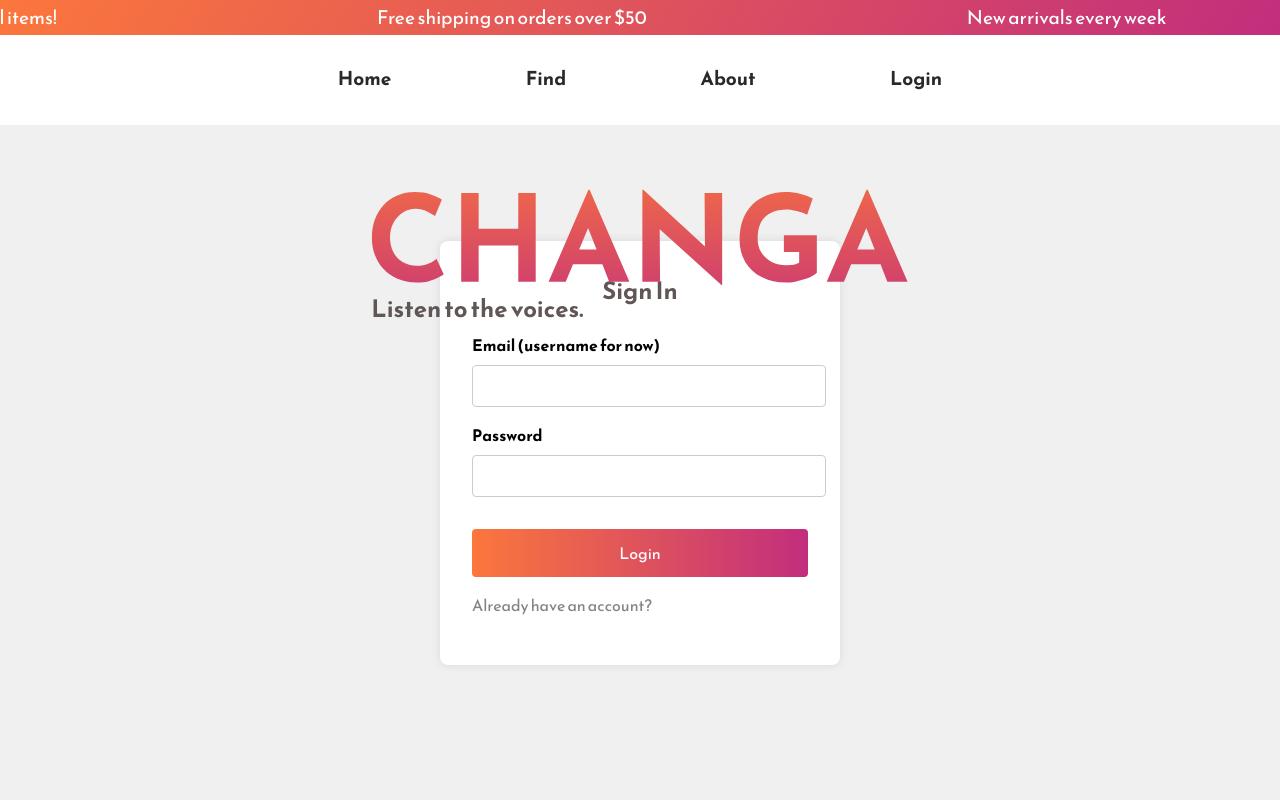
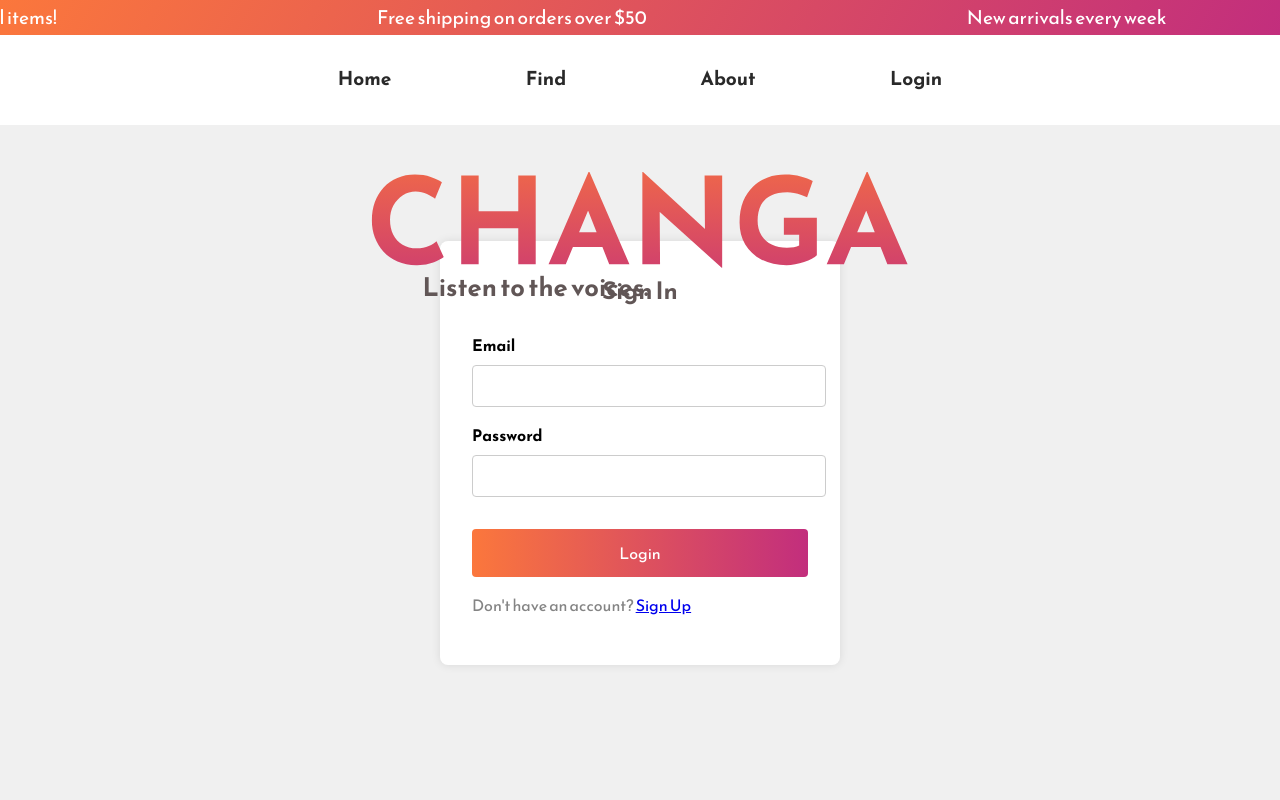
Before and after one commit to m4llu/changa, a React (Vite) app in the folder changa-website/: page /login in a window 1280 px wide. Shown: the top 800 px of the page. Built offline with nearby package versions, Linux system fonts and the light colour scheme.

Commit message:
Very much thingz

```diff
--- a/changa-website/package.json
+++ b/changa-website/package.json
@@ -11,6 +11,7 @@
   },
   "dependencies": {
     "dotenv": "^16.4.5",
+    "jwt-decode": "^4.0.0",
     "react": "^18.3.1",
     "react-dom": "^18.3.1",
     "react-router-dom": "^6.26.2",
--- a/changa-website/src/App.tsx
+++ b/changa-website/src/App.tsx
@@ -8,7 +8,10 @@ import Discover from './components/pages/Discover/AlbumPage';
 import AnnouncementBar from './components/layout/Navbar/AnnouncementBar';
 import Footer from './components/layout/Footer/Footer';
 import { User } from './types/User';
-import { BrowserRouter as Router, Routes, Route, useNavigate } from 'react-router-dom'; // Import Router components
+import { BrowserRouter as Router, Routes, Route } from 'react-router-dom'; // Import Router components
+import ProtectedRoute from './components/ProtectedRoute';
+import Dashboard from './components/pages/Dashboard/Dashboard';
+import { AuthProvider } from './context/AuthContext';
 
 const App: React.FC = () => {
   const [currentPage, setCurrentPage] = useState('home');
@@ -59,22 +62,8 @@ const App: React.FC = () => {
     localStorage.removeItem('user'); // Remove user from local storage
   };
 
-  const renderPage = () => {
-    switch (currentPage) {
-      case 'home':
-        return <Home />;
-      case 'discover':
-        return <Discover />;
-      case 'about':
-        return <Home />;
-      case 'login':
-        return <Login onLogin={handleLogin} />; // Pass onLogin prop
-      default:
-        return <Home />;
-    }
-  };
-
   return (
+    <AuthProvider>
     <Router>
       <div className="App">
         <AnnouncementBar />
@@ -87,12 +76,32 @@ const App: React.FC = () => {
             <Route path="/" element={<Home />} />
             <Route path="/discover" element={<Discover />} />
             <Route path="/login" element={<Login onLogin={handleLogin} />} />
-            {/* Add more routes as needed */}
+
+            {/* Public Routes */}
+            <Route path="/" element={<Home />} />
+            <Route path="/discover" element={<Discover />} />
+
+            {/* Protected Route for Dashboard (Admin only) */}
+            <Route
+              path="/dashboard"
+              element={
+            <ProtectedRoute
+              redirectPath="/dashboard"
+              isAllowed={
+                !!user && user.role === '1'
+              }
+            >
+              <Dashboard />
+            </ProtectedRoute>
+          }
+        />
+            {/* Add more routes for other protected pages here */}
           </Routes>
         </main>
         <Footer />
       </div>
     </Router>
+    </AuthProvider>
   );
 };
 
--- /dev/null
+++ b/changa-website/src/components/Pages/Dashboard/Dashboard.tsx
@@ -0,0 +1,17 @@
+// src/components/Pages/Discover/Discover.tsx
+import React from 'react';
+import { useAuth } from '../../../context/AuthContext';
+
+const Dashboard: React.FC = () => {
+const { user, logout } = useAuth();
+  return (
+    <main>
+        <div>
+            <h1>Welcome {user?.name}</h1>
+            <button onClick={logout}>Logout</button>
+        </div>
+    </main>
+  );
+};
+
+export default Dashboard;
--- a/changa-website/src/components/Pages/Login/Login.tsx
+++ b/changa-website/src/components/Pages/Login/Login.tsx
@@ -1,16 +1,9 @@
 import React, { useState } from 'react';
 import './Login.scss';
-
-interface User {
-  id: number;
-  name: string;
-  email: string;
-  role: string; // Assuming Role is a string
-  created: string; // ISO string for DateTime
-}
+import { User } from '../../../types/User'; // Ensure the User type includes the token property if necessary
 
 interface LoginProps {
-  onLogin: (user: User) => void; // Update the onLogin prop to accept the entire user object
+  onLogin: (user: User) => void; // Callback function to pass the user object after successful login
 }
 
 const Login: React.FC<LoginProps> = ({ onLogin }) => {
@@ -32,7 +25,7 @@ const Login: React.FC<LoginProps> = ({ onLogin }) => {
           'X-API-KEY': `${import.meta.env.VITE_API_KEY}`,
         },
         body: JSON.stringify({
-          name: email,
+          name: email, // Use email field (assuming API expects 'email')
           password: password,
         }),
       });
@@ -42,14 +35,16 @@ const Login: React.FC<LoginProps> = ({ onLogin }) => {
         throw new Error(message?.error || 'Login failed');
       }
 
-      const data: User = await response.json(); // Adjust the type based on your API response structure
-      console.log('Login successful:', data);
+      const data: { token: string; user: User } = await response.json(); // Expecting the API to return the user data and JWT token
 
+      // Store JWT token in localStorage
       localStorage.setItem('token', data.token);
-      onLogin(data); // Pass the entire user object to the onLogin function
 
-      window.location.href = '/dashboard'; // Adjust as needed
+      // Call the onLogin function with the user data
+      onLogin(data.user);
 
+      // Optionally redirect the user after successful login
+      window.location.href = '/dashboard'; // Adjust this URL to the appropriate route in your application
     } catch (error: any) {
       setError(error.message);
     } finally {
@@ -65,7 +60,7 @@ const Login: React.FC<LoginProps> = ({ onLogin }) => {
         {error && <p className="error-message">{error}</p>}
 
         <div className="form-group">
-          <label htmlFor="email">Email (username for now)</label>
+          <label htmlFor="email">Email</label>
           <input
             type="text"
             id="email"
@@ -90,7 +85,7 @@ const Login: React.FC<LoginProps> = ({ onLogin }) => {
           {loading ? 'Logging in...' : 'Login'}
         </button>
 
-        <p className='already-account'>Already have an account?</p>
+        <p className='already-account'>Don't have an account? <a href="/register">Sign Up</a></p> {/* Adjust link as needed */}
       </form>
     </div>
   );
--- /dev/null
+++ b/changa-website/src/components/ProtectedRoute.tsx
@@ -0,0 +1,24 @@
+import React from 'react';
+import { Navigate, Outlet } from 'react-router-dom';
+
+interface ProtectedRouteProps {
+  isAllowed: boolean; // Whether the user is allowed to access the route
+  redirectPath?: string; // Path to redirect to if not allowed (defaults to '/landing')
+  children?: React.ReactNode; // The content or components to render if allowed
+}
+
+const ProtectedRoute: React.FC<ProtectedRouteProps> = ({
+  isAllowed,
+  redirectPath = '/login',
+  children,
+}) => {
+  // If not allowed, redirect to the specified redirectPath
+  if (!isAllowed) {
+    return <Navigate to={redirectPath} replace />;
+  }
+
+  // If allowed, render the children or Outlet (nested routes)
+  return children ? <>{children}</> : <Outlet />;
+};
+
+export default ProtectedRoute;
--- a/changa-website/src/components/features/banners/CollectionBanner/CollectionBanner.scss
+++ b/changa-website/src/components/features/banners/CollectionBanner/CollectionBanner.scss
@@ -4,14 +4,9 @@
   font-family: 'Readex Pro', sans-serif;
   aspect-ratio: 4 / 2;
   width: 100vw;
-  margin-top: 20rem;
-  transition: margin-top 0.4s ease;
+  transition: margin-top 0.1s ease-out;
   background: $background-gradient;
   overflow: hidden;
-
-  &.low {
-    margin-top: 0rem;
-  }
 
   .banner-image {
     position: relative;
--- a/changa-website/src/components/features/banners/CollectionBanner/CollectionBanner.tsx
+++ b/changa-website/src/components/features/banners/CollectionBanner/CollectionBanner.tsx
@@ -1,8 +1,38 @@
-import React from 'react';
+import React, { useEffect, useState } from 'react';
 import './CollectionBanner.scss';
 import BannerImage from './BannerImage.svg';
 
 const CollectionBanner: React.FC = () => {
+  const [marginTop, setMarginTop] = useState<number>(0);
+
+  useEffect(() => {
+    const logoContainer = document.getElementById('logoContainer');
+
+    // Check if element exists
+    if (!logoContainer) return;
+
+    // Function to update the margin-top value
+    const updateMarginTop = () => {
+      setMarginTop(logoContainer.clientHeight + 25);
+    };
+
+    // Initialize marginTop on mount
+    updateMarginTop();
+
+    // Create a ResizeObserver to watch for changes in the logoContainer height
+    const resizeObserver = new ResizeObserver(() => {
+      updateMarginTop();
+    });
+
+    // Start observing the element
+    resizeObserver.observe(logoContainer);
+
+    // Cleanup the observer when the component unmounts
+    return () => {
+      resizeObserver.disconnect();
+    };
+  }, []); // Empty dependency array to run only once when the component mounts
+
   // Function to handle scrolling
   const scrollToNextSection = () => {
     const bannerHeight = document.querySelector('.banner')?.clientHeight;
@@ -15,7 +45,7 @@ const CollectionBanner: React.FC = () => {
   };
 
   return (
-    <div className="banner">
+    <div className="banner" style={{ marginTop: `${marginTop}px` }}>
       <div className="align-center-container">
         <div className="banner-text-container" onClick={scrollToNextSection}>
           <div className="top">
--- a/changa-website/src/components/layout/Navbar/Navbar.scss
+++ b/changa-website/src/components/layout/Navbar/Navbar.scss
@@ -14,21 +14,35 @@
 
   // Logo container styles
   .logo-container {
+    display: flex;
     position: absolute;
-    top: 50%;
-    left: 50%;
-    transform: translate(-50%, 80%);
+    width: 100%;
+    left: 0;
+    height: 20rem;
+    flex-direction: column;
+    justify-content: center;
+    transform: translateY(50%);
     transition: all 0.3s ease;
+    align-items: start;
 
     .logo {
       height: 6rem;
-      transition: height 0.3s ease;
+      transition: all 0.3s ease-in-out;
+      transform: translateX(calc(50vw - 50%));
     }
 
     .logo-phrase {
       display: block;
       transition: all 0;
-      text-align: left;
+      text-align: center;
+      font-size: 2vw;
+      transition: all 0.3s ease-in-out;
+      transform: translateX(33vw);
+
+      @media only screen and (max-width: 968px) {
+        transform: translateX(25vw);
+        font-size: 3vw;
+      }
     }
   }
 
@@ -129,17 +143,17 @@
 
     // Adjust logo container and logo size when .shrink is applied
     .logo-container {
-      top: 0;
-      left: 0;
-      transform: translate(0, 0);
-      height: 100%;
+      height: 3rem;
       padding: 0 1rem;
       display: flex;
-      justify-content: space-between;
-      align-items: center;
+      justify-content: center;
+      align-items: start;
+      transform: translateY(0);
 
       .logo {
         height: 2rem;
+        margin-left: 1rem;
+        transform: translateX(0);
       }
 
       .logo-phrase {
@@ -162,6 +176,7 @@
     }
 
     .logo-container {
+      height: 15rem;
       .logo {
         height: 4rem;
       }
@@ -188,6 +203,7 @@
   }
   .sticky-nav {
     .logo-container {
+      height: 10rem;
       .logo {
         height: 3rem;
       }
--- a/changa-website/src/components/layout/Navbar/Navbar.tsx
+++ b/changa-website/src/components/layout/Navbar/Navbar.tsx
@@ -65,7 +65,7 @@ const Navbar: React.FC<NavbarProps> = ({ isLoggedIn, onLogout }) => {
           )}
         </li>
       </ul>
-      <div className="logo-container">
+      <div className="logo-container" id='logoContainer'>
         <img src={logo} alt="Logo" className="logo" id="logo" />
         <h2 className="logo-phrase">Listen to the voices.</h2>
       </div>
--- /dev/null
+++ b/changa-website/src/context/AuthContext.tsx
@@ -0,0 +1,38 @@
+import React, { createContext, useState, useContext } from 'react';
+import { User } from '../types/User';
+
+interface AuthContextType {
+  user: User | null;
+  login: (user: User, token: string) => void;
+  logout: () => void;
+}
+
+const AuthContext = createContext<AuthContextType | undefined>(undefined);
+
+export const useAuth = () => {
+  const context = useContext(AuthContext);
+  if (!context) {
+    throw new Error("useAuth must be used within an AuthProvider");
+  }
+  return context;
+};
+
+export const AuthProvider: React.FC<{ children: React.ReactNode }> = ({ children }) => {
+  const [user, setUser] = useState<User | null>(null);
+
+  const login = (user: User, token: string) => {
+    localStorage.setItem('token', token); // Store the token
+    setUser(user);
+  };
+
+  const logout = () => {
+    localStorage.removeItem('token'); // Remove the token
+    setUser(null);
+  };
+
+  return (
+    <AuthContext.Provider value={{ user, login, logout }}>
+      {children}
+    </AuthContext.Provider>
+  );
+};
```
Also changed, not shown: 1 other file (tests, documents, lock files or other folders). Lines whose indentation alone changed are shown as unchanged.
